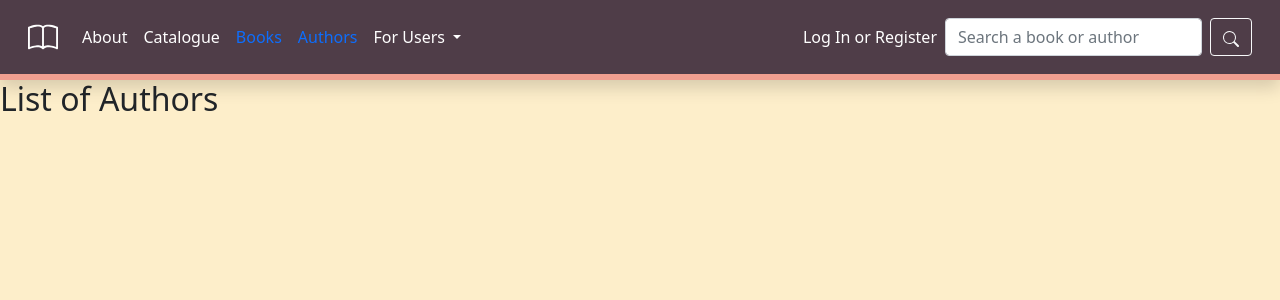
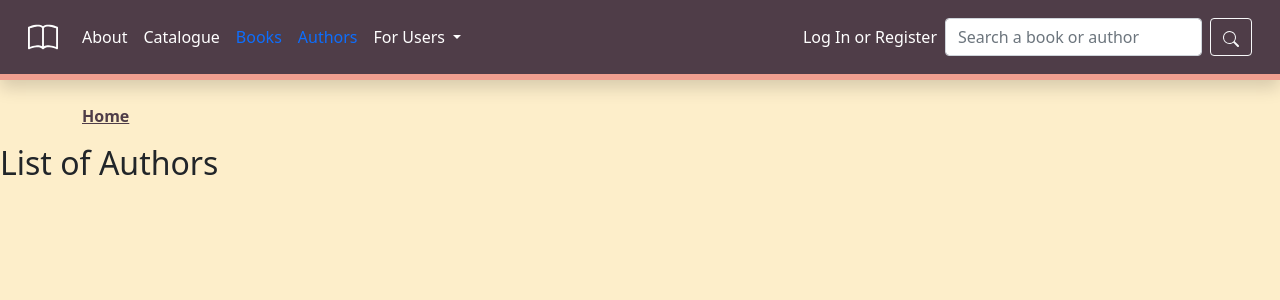
Before and after one commit to marketulinek/LibraryApp, a Django app: page /author/ in a window 1280 px wide. Shown: the top 300 px of the page. Run offline with Django 4.2, Linux system fonts and the light colour scheme; data that the repository does not hold is empty.

Commit message:
Added html for breadcrumb so the Home link is loaded everywhere except index.html

```diff
--- a/library_app/ils/templates/base.html
+++ b/library_app/ils/templates/base.html
@@ -85,6 +85,18 @@
           {% endfor %}
         {% endif %}
 
+        {% if request.resolver_match.url_name != 'index' %}
+          <br>
+          <nav aria-label="breadcrumb" class="nav-breadcrumb">
+            <div class="container">
+              <ol class="breadcrumb">
+                <li class="breadcrumb-item"><a href="#" class="text-reset">Home</a></li>
+                {% block breadcrumb %}{% endblock %}
+              </ol>
+            </div>
+          </nav>
+        {% endif %}
+
         {% block content %}
         {% endblock %}
 
```
